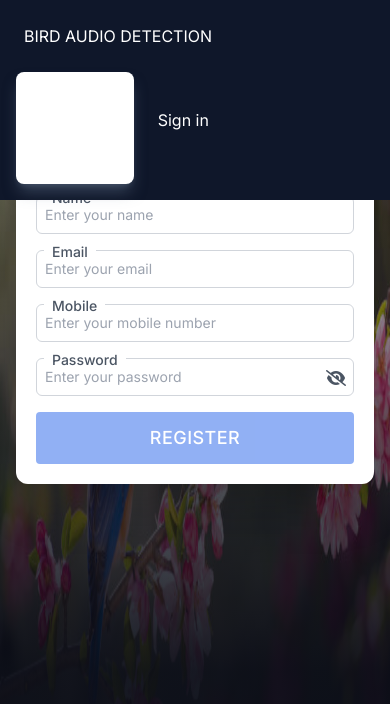
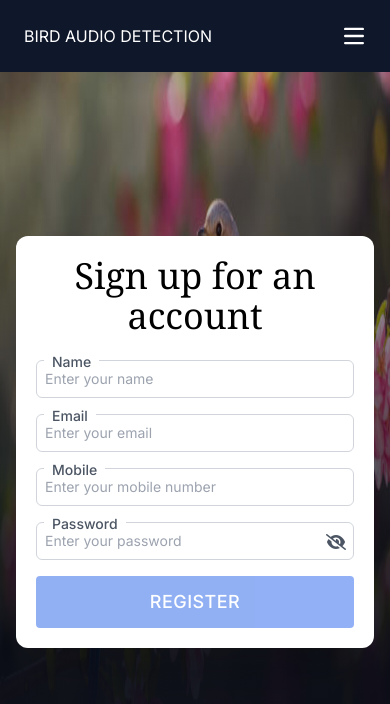
Before and after one commit to rupeshbisen/birdIdentification, a Next.js app: page /register in a window 390 px wide. Shown: the top 704 px of the page. Built offline with nearby package versions, Linux system fonts and the light colour scheme.

Commit message:
fixes in navbar

```diff
--- a/src/app/login/page.tsx
+++ b/src/app/login/page.tsx
@@ -68,9 +68,9 @@ export default function Login() {
     }, [isAuthUser, router]);
 
     return (
-        <div className="bgImg relative">
-            <div className="flex flex-col items-center justify-between pt-0 pb-0 px-4 md:px-10 mt-8 mr-auto xl:px-5 lg:flex-row">
-                <div className="flex flex-col justify-center items-center w-full lg:flex-row">
+        <div className="bgImg relative h-screen">
+            <div className="flex items-center justify-between h-screen pt-0 pb-0 px-4 md:px-10 mr-auto xl:px-5">
+                <div className="flex justify-center items-center w-full">
                     <div className="w-full mt-10 mr-0 mb-0 ml-0 relative max-w-2xl lg:mt-0 lg:w-5/12">
                         <div className="flex flex-col items-center justify-start p-5 md:p-10 bg-white shadow-2xl rounded-xl relative z-10">
                             <p className="w-full text-4xl font-medium text-center font-serif">
--- a/src/app/register/page.tsx
+++ b/src/app/register/page.tsx
@@ -65,8 +65,8 @@ export default function Register() {
 
     return (
         <div className="bgImg relative">
-            <div className="flex flex-col items-center justify-between pt-0 pb-0 px-4 md:px-10 mt-8 mr-auto xl:px-5 lg:flex-row">
-                <div className="flex flex-col justify-center items-center w-full lg:flex-row">
+            <div className="flex items-center justify-between h-screen pt-0 pb-0 px-4 md:px-10 mr-auto xl:px-5">
+                <div className="flex justify-center items-center w-full">
                     <div className="w-full mt-10 mr-0 mb-0 ml-0 relative max-w-2xl lg:mt-0 lg:w-5/12">
                         <div className="flex flex-col items-center justify-start p-5 md:p-10 bg-white shadow-2xl rounded-xl relative z-10">
                             <p className="w-full text-4xl text-black font-medium text-center font-serif">
--- a/src/components/Navbar.tsx
+++ b/src/components/Navbar.tsx
@@ -1,5 +1,5 @@
 'use client'
-import React, { useContext, } from 'react'
+import React, { useContext, useState, } from 'react'
 import { GlobalContext } from '@/context'
 import { useRouter } from 'next/navigation'
 import Cookies from 'js-cookie'
@@ -20,6 +20,11 @@ export default function Navbar() {
         localStorage.clear();
         router.push("/");
     }
+    const [navClick, setNavClick] = useState(false);
+
+    const onMenuClick = () => {
+        setNavClick(!navClick);
+    }
 
     return (
         <>
@@ -28,9 +33,23 @@ export default function Navbar() {
                     <div onClick={() => router.push('/')} className='flex items-center cursor-pointer p-2 rounded hover:bg-white hover:text-black '>
                         BIRD AUDIO DETECTION
                     </div>
-                    <div className='flex md:order-2 gap-2'>
-
-                        <ul className={`flex flex-col font-medium p-4 md:p-0 mt-4 bg-white shadow-lg shadow-slate-500/50 rounded-lg md:flex-row md:space-x-8 md:bg-transparent md:shadow-none  md:mt-0 md:border-0 `}>
+                    <button data-collapse-toggle="navbar-user" type="button"
+                        onClick={(e) => { e.preventDefault(); onMenuClick() }}
+                        className={`inline-flex items-center p-2 w-10 h-10 justify-center text-sm text-white rounded-lg md:hidden`}
+                        aria-controls="navbar-user" aria-expanded="false">
+                        {!navClick &&
+                            <svg className="w-5 h-5" aria-hidden="true" xmlns="http://www.w3.org/2000/svg" fill="none" viewBox="0 0 17 14">
+                                <path stroke="currentColor" strokeLinecap="round" strokeLinejoin="round" strokeWidth="2" d="M1 1h15M1 7h15M1 13h15" />
+                            </svg>
+                        }
+                        {navClick &&
+                            <svg width="24" height="24" viewBox="0 0 24 24" fill="none" xmlns="http://www.w3.org/2000/svg">
+                                <path d="M18 6L6 18M6 6L18 18" stroke="currentColor" strokeWidth="2" strokeLinecap="round" strokeLinejoin="round" />
+                            </svg>
+                        }
+                    </button>
+                    <div className={`items-center justify-between w-full md:flex md:w-auto ${navClick ? '' : 'hidden'}`} id="navbar-user">
+                        <ul className={`flex flex-col font-medium p-4 md:p-0 mt-4  md:flex-row md:space-x-8   md:mt-0 md:border-0 `}>
                             <li>
                                 <a href="/"
                                     className="block py-2 pl-3 pr-4 rounded hover:bg-white hover:text-black"
@@ -45,18 +64,20 @@ export default function Navbar() {
                                     Sign up
                                 </a>
                             </li>
-                        </ul>
-
+                            <li>
                                 {
                                     isAuthUser ?
-                                <button onClick={handelLogout} className='mx-1 md:mx-3'>
+                                        <button onClick={handelLogout} >
                                             <p className='block py-2 pl-3 pr-4 rounded hover:bg-white hover:text-black'>log out</p>
                                         </button>
                                         :
-                                <button onClick={() => router.push("/login")} className='mx-1 md:mx-3'>
+                                        <button onClick={() => router.push("/login")} >
                                             <p className='block py-2 pl-3 pr-4 rounded hover:bg-white hover:text-black'>Sign in</p>
                                         </button>
                                 }
+                            </li>
+                        </ul>
+
                     </div>
 
                 </div>
```
Lines whose indentation alone changed are shown as unchanged.
